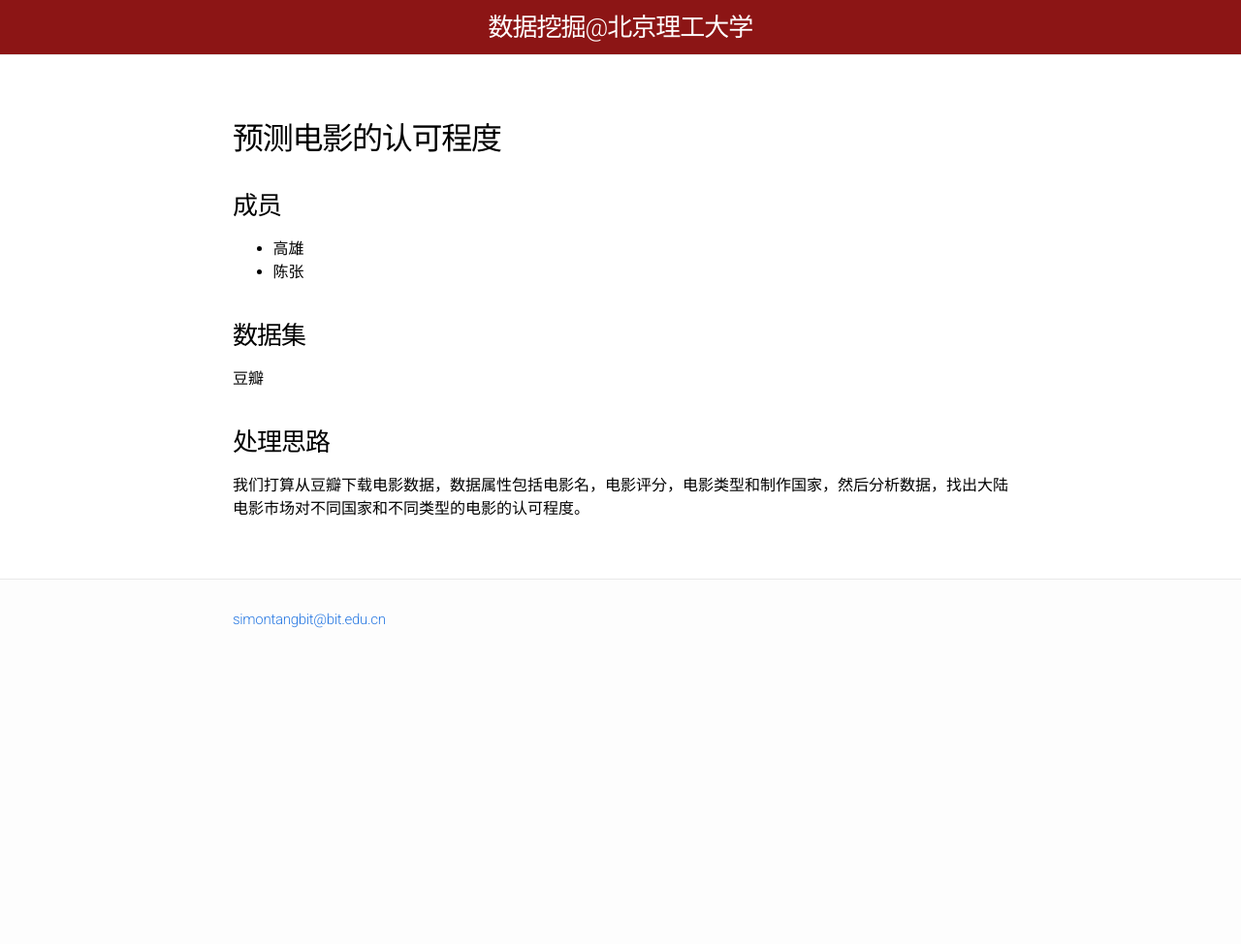
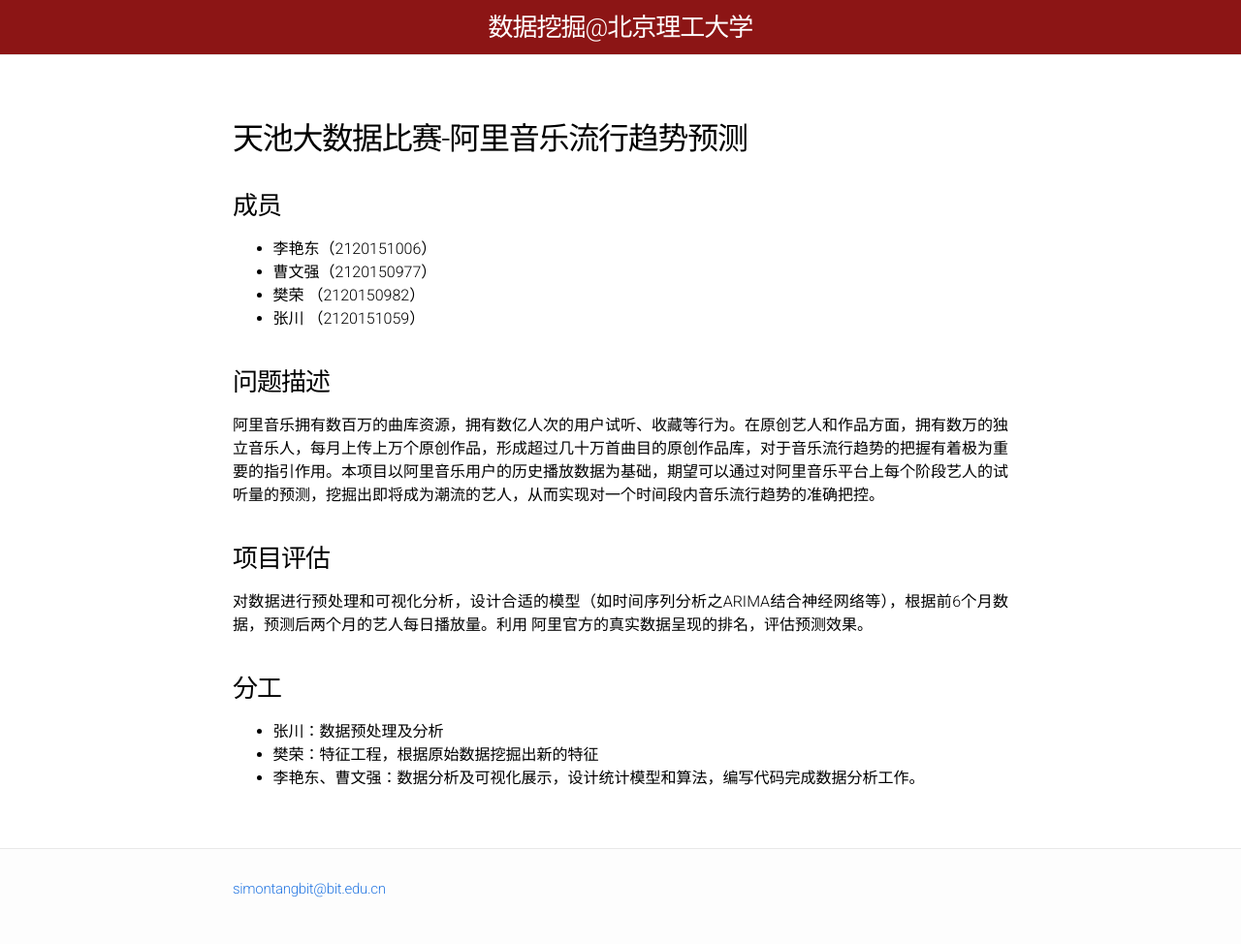
Before and after one commit to BITDM/bitdm.github.io, a Jekyll site: the page built from 2016/projects/p13/proposal.md, in a window 1280 px wide. Shown: the whole page at 97% size. Built offline with Jekyll 4.4.1, drawn with Linux system fonts in a browser that asks for light colours; before the commit the page ends 900 px from its top, so only the background shows below that.

Commit message:
Update proposal.md

```diff
--- a/2016/projects/p13/proposal.md
+++ b/2016/projects/p13/proposal.md
@@ -4,17 +4,27 @@
 permalink: /projects/p13/proposal/
 ---
 
-## 预测电影的认可程度
+
+## 天池大数据比赛-阿里音乐流行趋势预测
 
 ### 成员
 
-- 高雄
-- 陈张
+- 李艳东（2120151006）
+- 曹文强（2120150977）
+- 樊荣  （2120150982）
+- 张川  （2120151059）
 
-### 数据集
+### 问题描述
 
-豆瓣
+阿里音乐拥有数百万的曲库资源，拥有数亿人次的用户试听、收藏等行为。在原创艺人和作品方面，拥有数万的独立音乐人，每月上传上万个原创作品，形成超过几十万首曲目的原创作品库，对于音乐流行趋势的把握有着极为重要的指引作用。本项目以阿里音乐用户的历史播放数据为基础，期望可以通过对阿里音乐平台上每个阶段艺人的试听量的预测，挖掘出即将成为潮流的艺人，从而实现对一个时间段内音乐流行趋势的准确把控。
 
-### 处理思路
+### 项目评估
 
-我们打算从豆瓣下载电影数据，数据属性包括电影名，电影评分，电影类型和制作国家，然后分析数据，找出大陆电影市场对不同国家和不同类型的电影的认可程度。
+对数据进行预处理和可视化分析，设计合适的模型（如时间序列分析之ARIMA结合神经网络等），根据前6个月数据，预测后两个月的艺人每日播放量。利用
+阿里官方的真实数据呈现的排名，评估预测效果。
+
+### 分工
+
+- 张川：数据预处理及分析
+- 樊荣：特征工程，根据原始数据挖掘出新的特征
+- 李艳东、曹文强：数据分析及可视化展示，设计统计模型和算法，编写代码完成数据分析工作。
```
